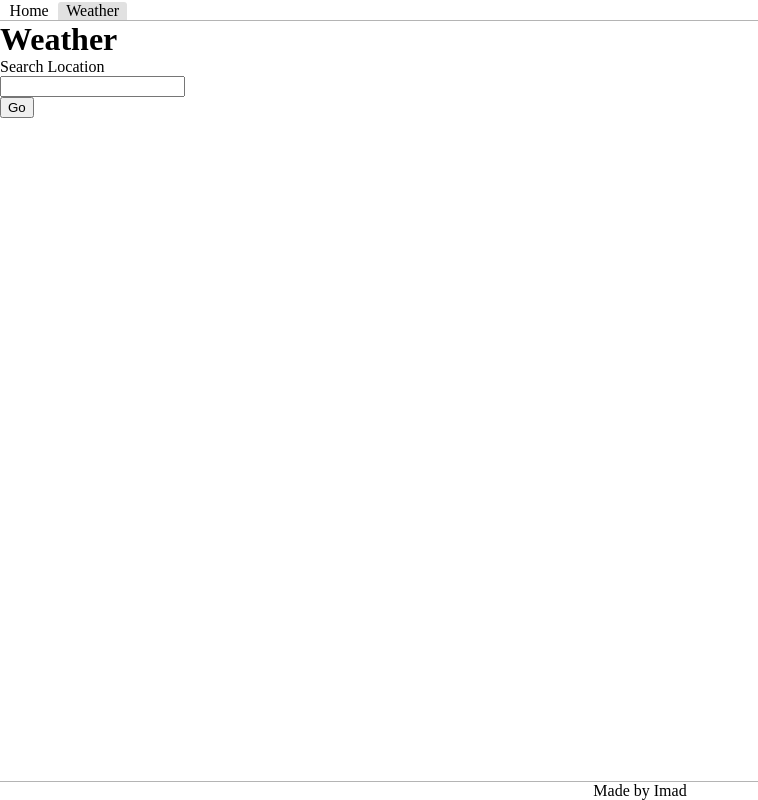
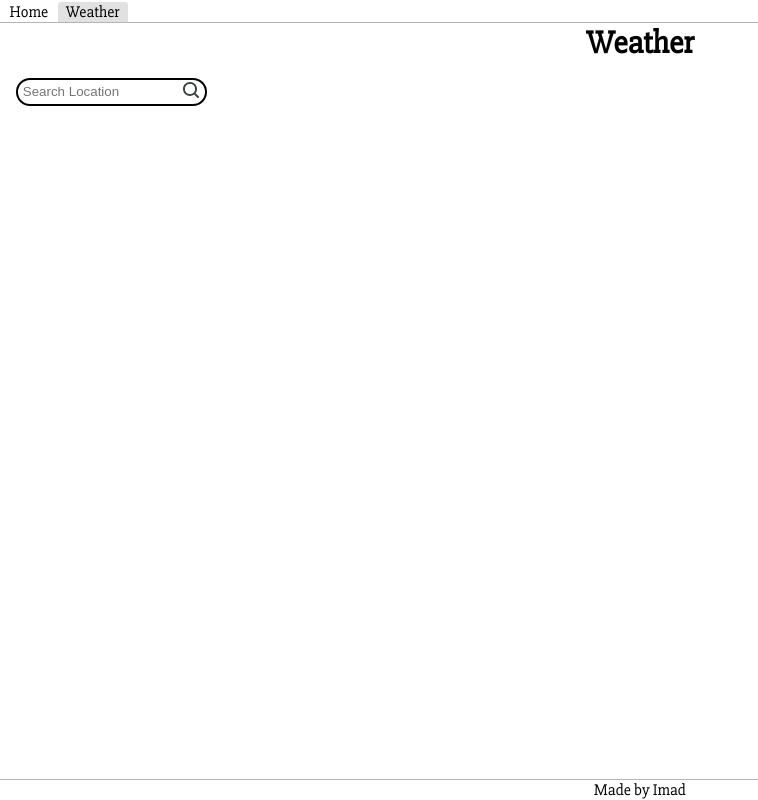
Before and after one commit to Imad-C/imads-demos, a SvelteKit app: page /weather in a window 1280 px wide. Shown: the whole page, without its empty margins (0-758 px from the left). Built offline with nearby package versions, Linux system fonts and the light colour scheme.

Commit message:
Add Search input component

```diff
--- a/src/app.css
+++ b/src/app.css
@@ -11,9 +11,17 @@
 	font-style: normal;
 }
 
+@font-face {
+	font-family: 'Slabo';
+	src: url('/fonts/Slabo27px-Regular.ttf') format('truetype');
+	font-weight: normal;
+	font-style: normal;
+}
+
 body {
 	margin: 0;
 	padding: 0;
+	font-family: 'Slabo', sans-serif;
 }
 
 h1,
--- /dev/null
+++ b/src/components/Search.svelte
@@ -0,0 +1,64 @@
+<script lang="ts">
+	export let value: string | null;
+	export let handler: function;
+</script>
+
+<div class="search-container">
+	<input bind:value id="search" placeholder="Search Location" />
+	<button on:click={handler} aria-label="search">
+		<svg
+			version="1.0"
+			id="Layer_1"
+			xmlns="http://www.w3.org/2000/svg"
+			xmlns:xlink="http://www.w3.org/1999/xlink"
+			width="16px"
+			height="16px"
+			viewBox="0 0 64.00 64.00"
+			enable-background="new 0 0 64 64"
+			xml:space="preserve"
+			fill="#000000"
+			stroke="#000000"
+			stroke-width="0.00064"
+			transform="matrix(1, 0, 0, 1, 0, 0)"
+			><g id="SVGRepo_bgCarrier" stroke-width="0"></g><g
+				id="SVGRepo_tracerCarrier"
+				stroke-linecap="round"
+				stroke-linejoin="round"
+				stroke="#CCCCCC"
+				stroke-width="1.024"
+			></g><g id="SVGRepo_iconCarrier">
+				<g>
+					<g>
+						<path
+							fill="#394240"
+							d="M62.828,57.172L50.402,44.746C53.902,40.07,56,34.289,56,28C56,12.535,43.465,0,28,0S0,12.535,0,28 s12.535,28,28,28c6.289,0,12.074-2.098,16.75-5.598l12.422,12.426c1.562,1.562,4.094,1.562,5.656,0S64.391,58.734,62.828,57.172z M28,48C16.953,48,8,39.047,8,28S16.953,8,28,8s20,8.953,20,20S39.047,48,28,48z"
+						></path>
+					</g> <circle fill="#ffffff" cx="28" cy="28" r="20"></circle>
+				</g>
+			</g></svg
+		></button
+	>
+</div>
+
+<style>
+	.search-container {
+		display: flex;
+	}
+
+	#search {
+		border-radius: 50px;
+		padding: 0.3rem;
+		border: 2px solid black;
+	}
+
+	button {
+		padding: 0;
+		background: none;
+		border: none;
+		margin-left: -1.5rem;
+	}
+
+	button:hover {
+		cursor: pointer;
+	}
+</style>
--- a/src/components/WeatherCard.svelte
+++ b/src/components/WeatherCard.svelte
@@ -7,7 +7,7 @@
 
 <div class="container">
 	{#if location}
-		<p class="location-name">{location}</p>
+		<p>{location}</p>
 	{/if}
 	<p class="today">{Math.round(weatherDay.temp)}</p>
 	<p>{weatherDay.conditions}</p>
@@ -22,12 +22,13 @@
 		display: flex;
 		flex-direction: column;
 		align-items: center;
+
+		border: 1px solid red;
+		padding: 1rem;
+		min-width: 6rem;
+
 		font-family: 'SairaCondensed', sans-serif;
 		line-height: 1;
-	}
-
-	.location-name {
-		font-size: 1.4rem;
 	}
 
 	.today {
--- a/src/routes/+layout.svelte
+++ b/src/routes/+layout.svelte
@@ -33,6 +33,7 @@
 	.layout-main {
 		flex: 1;
 		padding-bottom: 1.2rem;
+		margin: 0 1rem;
 	}
 
 	.navbar {
--- a/src/routes/weather/+page.svelte
+++ b/src/routes/weather/+page.svelte
@@ -1,6 +1,7 @@
 <script lang="ts">
 	import type { WeatherApiResponse } from '$lib/weather';
 	import WeatherCard from '$components/WeatherCard.svelte';
+	import Search from '$components/Search.svelte';
 
 	let location: string | null = null;
 	let loadingLoactionWeather = false;
@@ -32,32 +33,36 @@
 	}
 </script>
 
-<h1>Weather</h1>
+<h1 class="title">Weather</h1>
 
-<div class="layout-container">
-	<div class="search-panel">
-		<label for="search-location">Search Location</label>
-		<input bind:value={location} id="search-location" />
-		<button on:click={() => fetchWeather(location || '')}>Go</button>
-	</div>
+<div>
+	<Search bind:value={location} handler={() => fetchWeather(location || '')} />
 
-	<div class="weather-panel">
+	<div>
 		{#if locationWeather?.days}
-			{#each locationWeather.days as day}
-				<WeatherCard weatherDay={day} />
-			{/each}
+			<p class="location-name">{locationWeather.resolvedAddress}</p>
+			<div class="weather-cards">
+				{#each locationWeather.days as day}
+					<WeatherCard weatherDay={day} />
+				{/each}
+			</div>
 		{/if}
 	</div>
 </div>
 
 <style>
-	.layout-container {
-		display: grid;
-		grid-template-columns: 1fr 5fr;
+	.title {
+		text-align: center;
+		margin-bottom: 1rem;
 	}
 
-	.weather-panel {
+	.location-name {
+		text-align: start;
+		font-size: 2.5rem;
+	}
+
+	.weather-cards {
 		display: flex;
-		justify-content: space-around;
+		justify-content: space-between;
 	}
 </style>
```
Also changed, not shown: static/fonts/Slabo27px-Regular.ttf (added).
